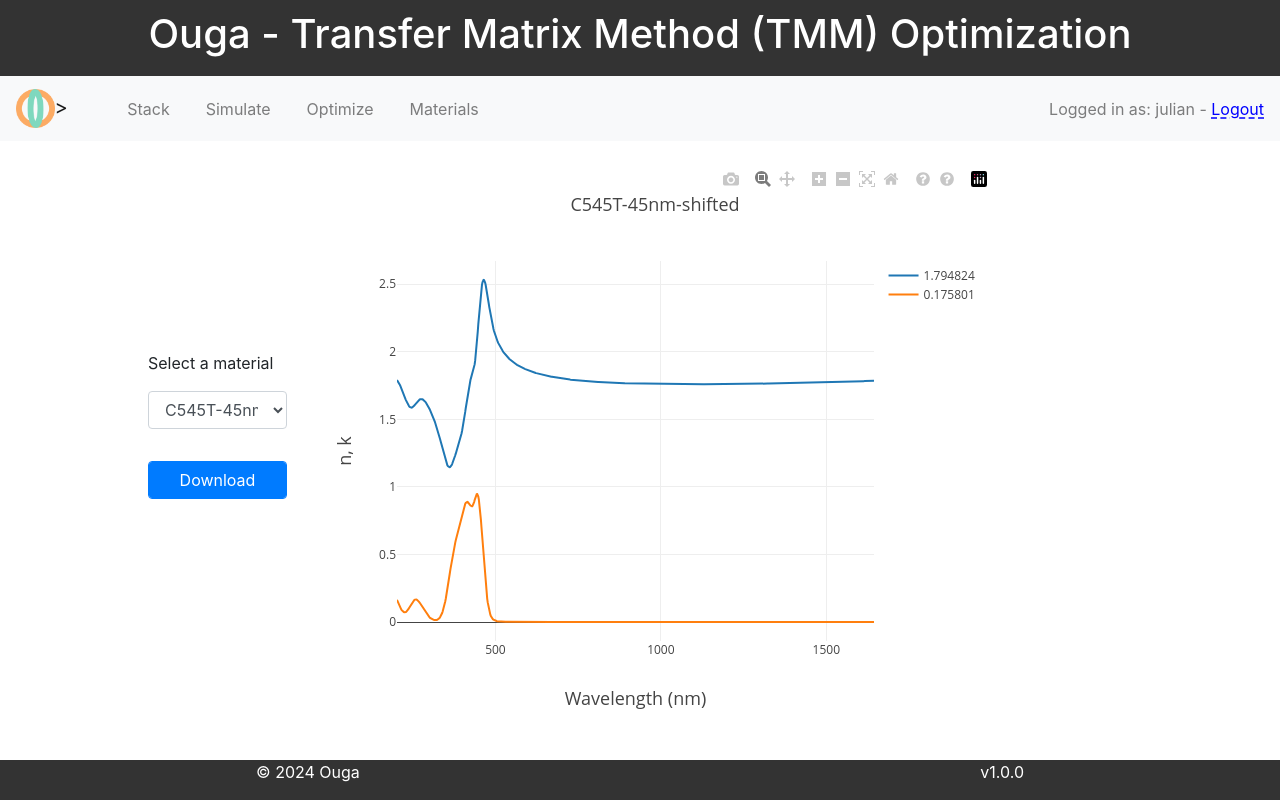
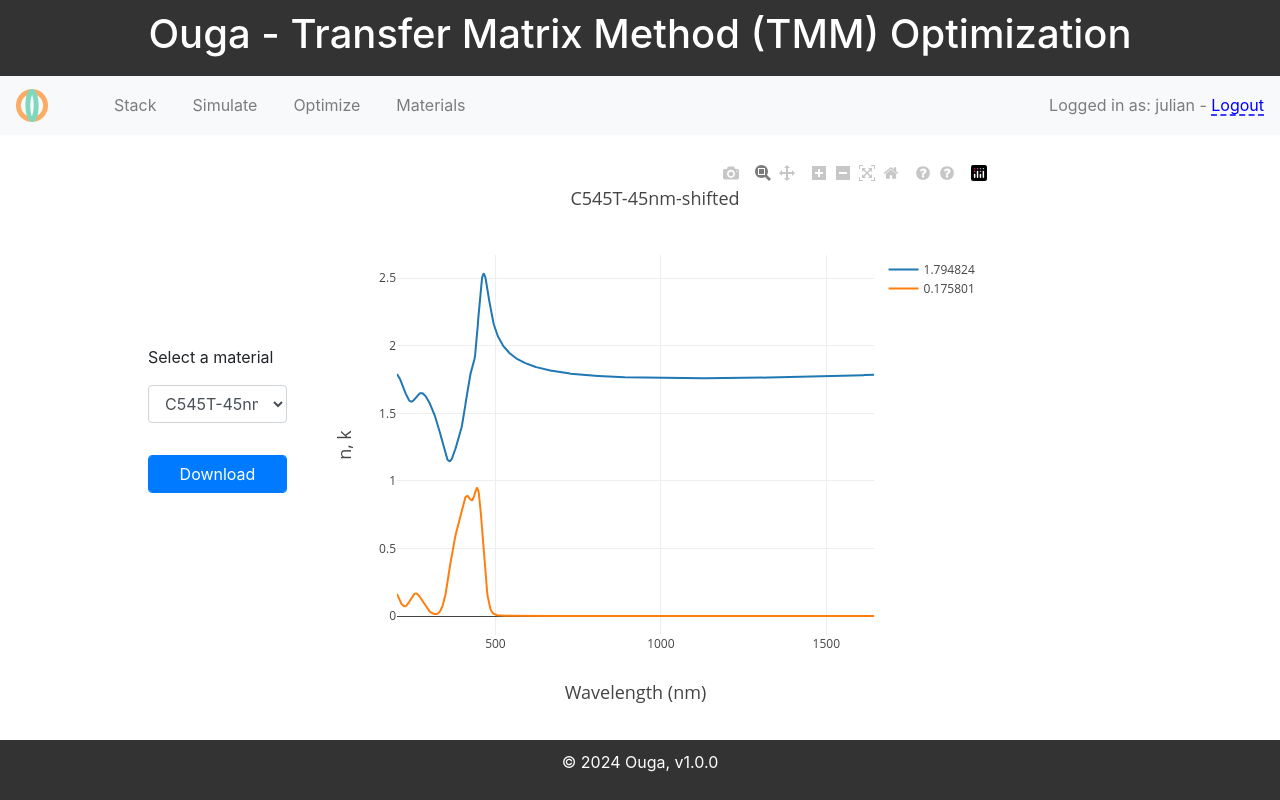
Before and after one commit to PolaritonTechnologies/TMMFlow, a Flask app: page /materials in a window 1280 px wide. Run offline with Flask 3, Linux system fonts and the light colour scheme; a user stored in the database is signed in; some libraries are stand-ins or nearby versions.

Commit message:
Fix UI bugs

```diff
--- a/gui/templates/base.html
+++ b/gui/templates/base.html
@@ -41,7 +41,7 @@
     </header>
     <nav class="navbar navbar-expand-lg navbar-light bg-light">
         <a class="navbar-brand" href="#">
-            <img src="{{ url_for('static', filename='favicon.ico') }}" alt="Ouga" style="width: 50%;">>
+            <img src="{{ url_for('static', filename='favicon.ico') }}" alt="Ouga" style="width: 50%;">
         </a>
         <button class="navbar-toggler" type="button" data-toggle="collapse" data-target="#navbarNav"
             aria-controls="navbarNav" aria-expanded="false" aria-label="Toggle navigation">
@@ -82,9 +82,8 @@
 </body>
 
 </html>
-<footer style="display: flex; justify-content: space-between; padding: 0 20%;">
-    <p>© 2024 Ouga</p>
-    <p>v1.0.0</p>
+<footer>
+    <p>© 2024 Ouga, v1.0.0</p>
 </footer>
 <!-- Feeds context to the socket -->
 <script>
```
